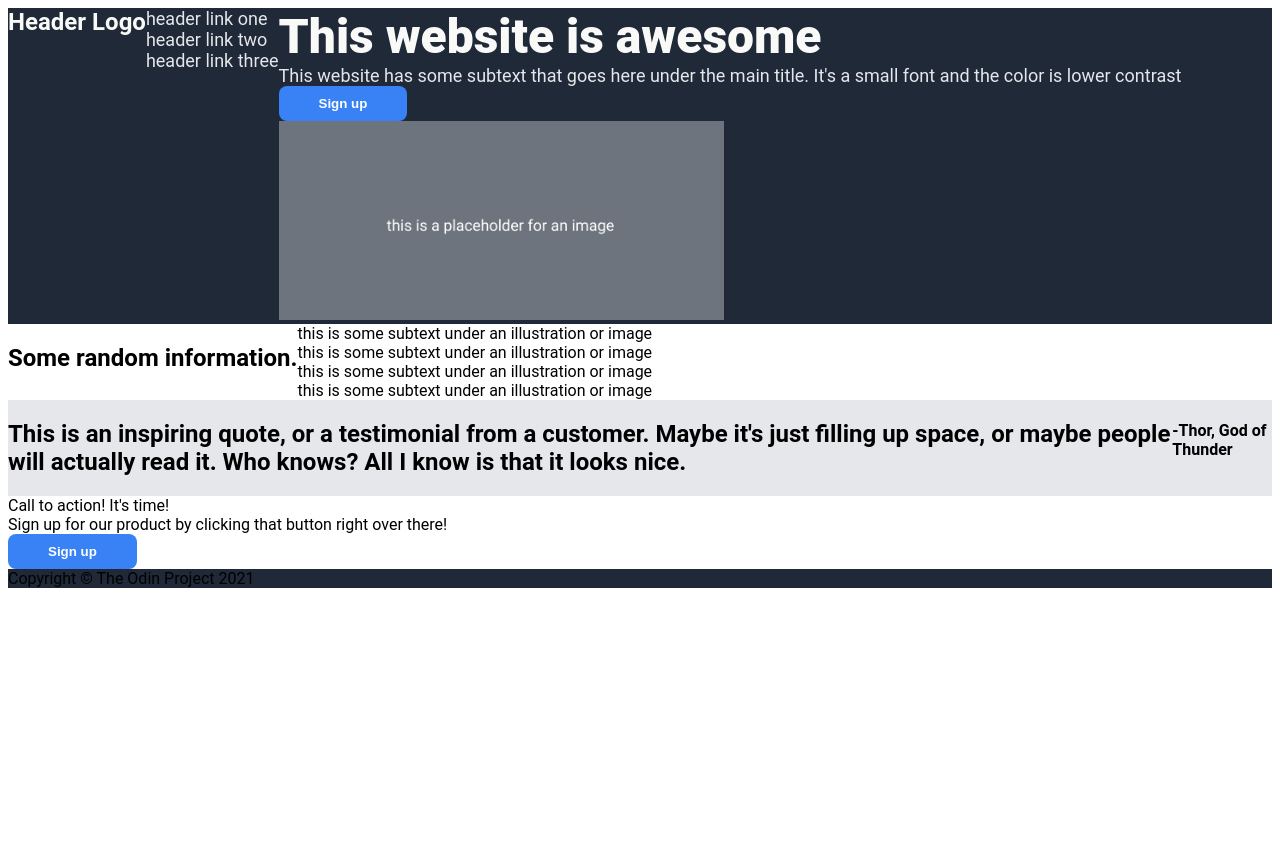
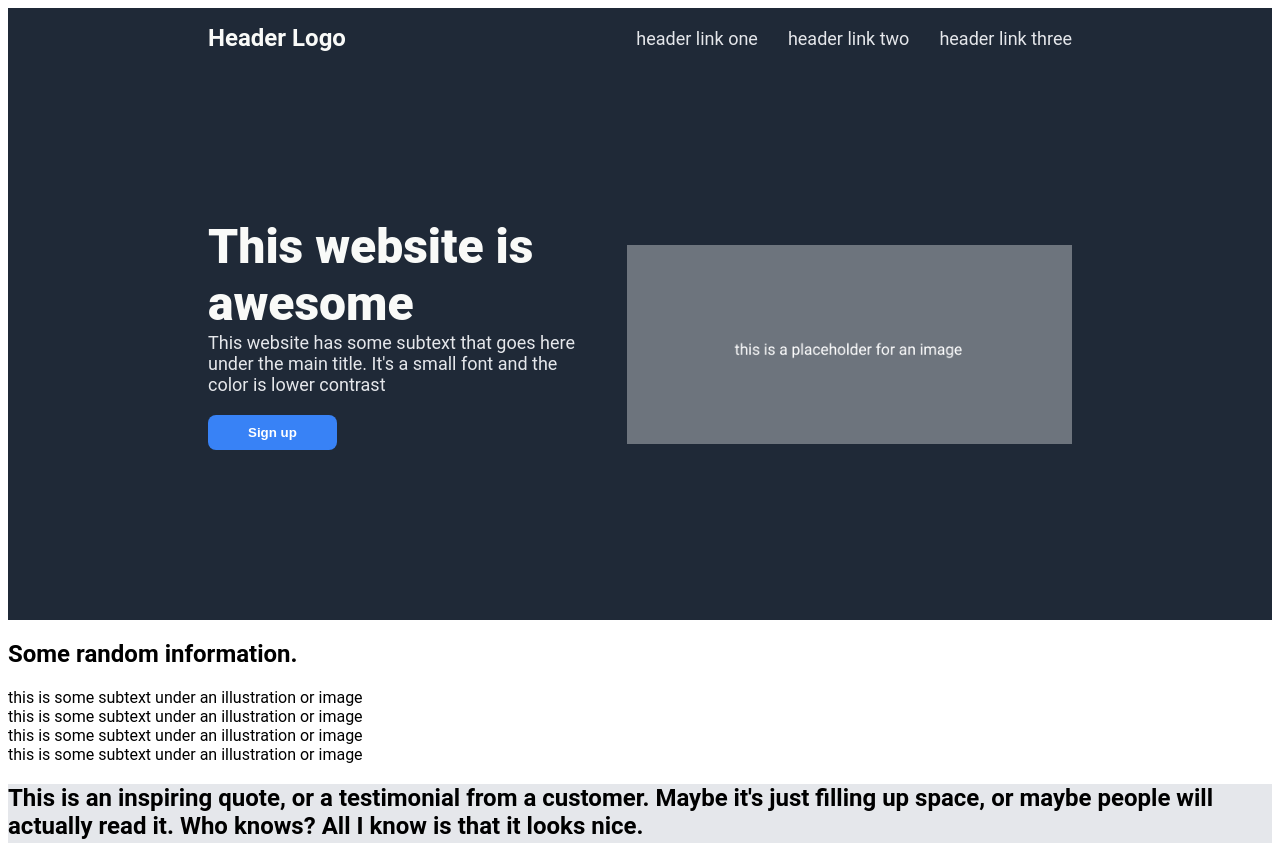
Before and after one commit to CreepetPer/landing-page, a plain HTML site: page index.html in a window 1280 px wide. Shown: the top 843 px of the page. Before the commit the page ends 800 px from the top, so only its background shows below. Drawn offline with Linux system fonts and the light colour scheme.

Commit message:
Complete Section 1's CSS

```diff
--- a/styles.css
+++ b/styles.css
@@ -3,17 +3,17 @@
 }
 
 body {
-    font-family: Roboto, Verdana, sans-serif;
-    display: flex;
-    flex-flow: column nowrap;
+    font-family: 'Roboto', Verdana, sans-serif;
 }
 
 body > div {
-    display: flex;
+
 }
 
 .section-1 {
     background-color: #1F2937;
+    display: flex;
+    flex-direction: column;
 }
 
 .section-2 {
@@ -32,8 +32,16 @@ footer {
     background-color: #1F2937;
 }
 
+.section-1 > div {
+    margin-left: 200px;
+    margin-right: 200px;
+}
+
 .header {
     display: flex;
+    padding: 1em 0;
+    justify-content: space-between;
+    align-items: center;
 }
 
 #header-logo {
@@ -46,6 +54,8 @@ ul.links {
     list-style-type: none;
     margin: 0;
     padding: 0;
+    display: flex;
+    gap: 30px;
 }
 
 a {
@@ -56,6 +66,12 @@ a {
 
 a:hover {
     text-decoration: underline;
+}
+
+.content {
+    display: flex;
+    margin: 150px 0px;
+    gap: 45px;
 }
 
 .description > h1 {
@@ -78,8 +94,16 @@ button {
     border: none;
     border-radius: 8px;
     padding: 10px 40px;
+    margin: 20px 0;
 }
 
 button#call-to-action {
     border: 3px white;
 }
+
+img {
+    min-width: 445px;
+    height: auto;
+    flex: none;
+    object-fit: contain;
+}
```
